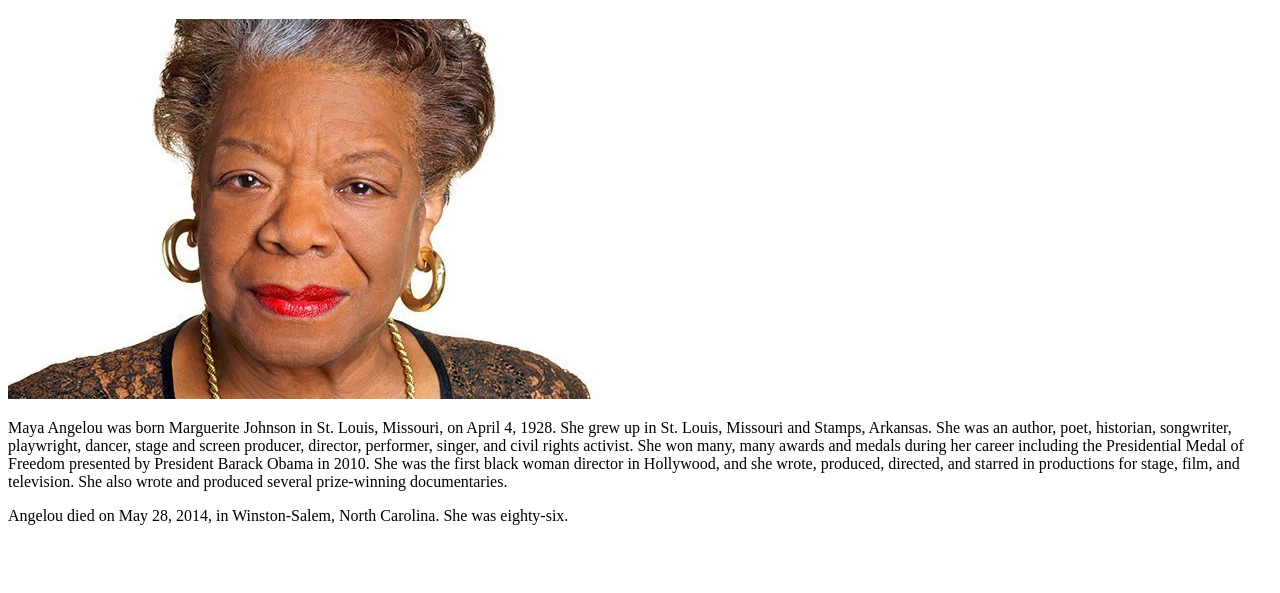
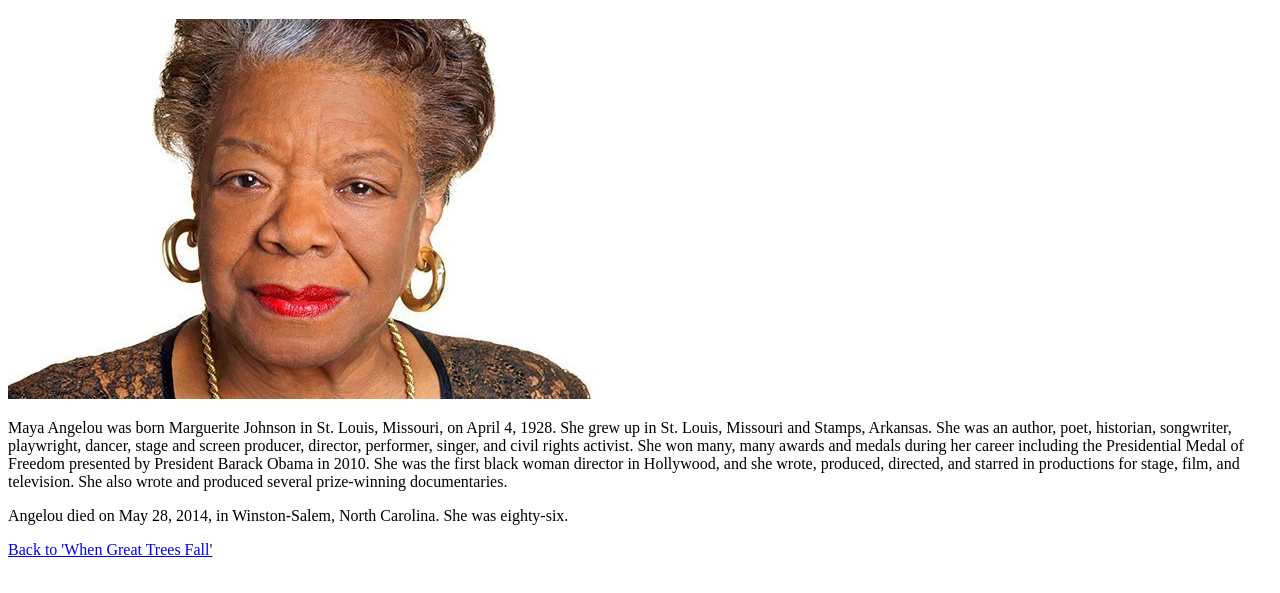
Before and after one commit to alyssadimmick1/web-dev-hw, a plain HTML site: page Assignment-04/about.html in a window 1280 px wide. Shown: the part 61-654 px from the top of the page. Drawn offline with Linux system fonts and the light colour scheme.

Commit message:
Update about.html

```diff
--- a/Assignment-04/about.html
+++ b/Assignment-04/about.html
@@ -18,5 +18,7 @@
       film, and television. She also wrote and produced several prize-winning
       documentaries.</p>
       <p>Angelou died on May 28, 2014, in Winston-Salem, North Carolina. She was eighty-six.</p>
+
+    <a href="https://alyssadimmick1.github.io/web-dev-hw/Assignment-04/">Back to 'When Great Trees Fall'</a>
   </body>
 </html>
```
